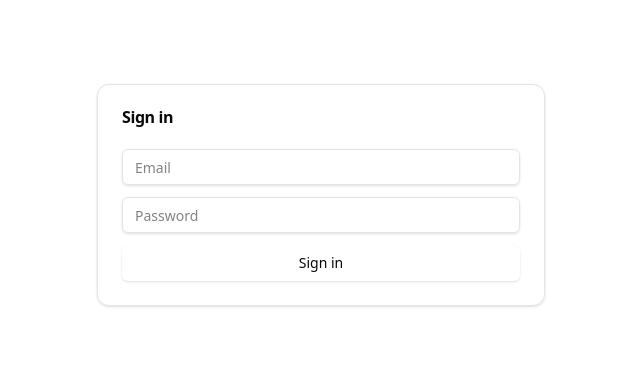
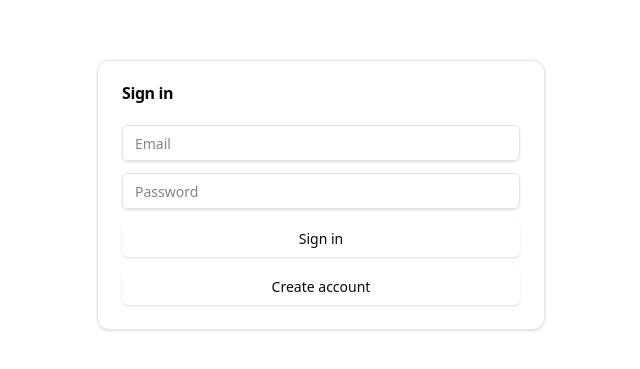
Before and after one commit to alfredulu/enterprise-admin-ui, a React (Vite) app: page /login in a window 1280 px wide. Shown: the part 205-574 px from the top of the page, without its empty margins (319-959 px from the left). Built offline with nearby package versions, Linux system fonts and the light colour scheme; no server answers.

Commit message:
feat(auth): add Supabase authentication flow and improve login UI

```diff
--- a/src/app/App.tsx
+++ b/src/app/App.tsx
@@ -7,17 +7,16 @@ import TicketsPage from "@/pages/TicketsPage";
 import TicketDetailsPage from "@/pages/TicketDetailsPage";
 import SettingsPage from "@/pages/SettingsPage";
 import ProtectedRoute from "@/app/ProtectedRoute";
+import { useSession } from "@/features/auth/useSession";
 
 export default function App() {
-  // TEMP: will replace with Supabase session
-
-  const isAuthed = false;
+  const { isAuthed, loading } = useSession();
 
   return (
     <Routes>
       <Route path="/login" element={<LoginPage />} />
 
-      <Route element={<ProtectedRoute isAuthed={isAuthed} />}>
+      <Route element={<ProtectedRoute isAuthed={isAuthed} loading={loading} />}>
         <Route element={<AppLayout />}>
           <Route path="/" element={<Navigate to="/dashboard" replace />} />
           <Route path="/dashboard" element={<DashboardPage />} />
--- a/src/app/ProtectedRoute.tsx
+++ b/src/app/ProtectedRoute.tsx
@@ -2,10 +2,19 @@ import { Navigate, Outlet, useLocation } from "react-router-dom";
 
 type Props = {
   isAuthed: boolean;
+  loading?: boolean;
 };
 
-export default function ProtectedRoute({ isAuthed }: Props) {
+export default function ProtectedRoute({ isAuthed, loading }: Props) {
   const location = useLocation();
+
+  if (loading) {
+    return (
+      <div className="min-h-screen grid place-items-center text-sm text-muted-foreground">
+        Checking session…
+      </div>
+    );
+  }
 
   if (!isAuthed) {
     return <Navigate to="/login" replace state={{ from: location.pathname }} />;
--- /dev/null
+++ b/src/features/auth/useSession.ts
@@ -0,0 +1,31 @@
+import { useEffect, useState } from "react";
+import type { Session } from "@supabase/supabase-js";
+import { supabase } from "@/lib/supabase";
+
+export function useSession() {
+  const [session, setSession] = useState<Session | null>(null);
+  const [loading, setLoading] = useState(true);
+
+  useEffect(() => {
+    let mounted = true;
+
+    supabase.auth.getSession().then(({ data }) => {
+      if (!mounted) return;
+      setSession(data.session ?? null);
+      setLoading(false);
+    });
+
+    const { data: sub } = supabase.auth.onAuthStateChange((_event, next) => {
+      if (!mounted) return;
+      setSession(next);
+      setLoading(false);
+    });
+
+    return () => {
+      mounted = false;
+      sub.subscription.unsubscribe();
+    };
+  }, []);
+
+  return { session, loading, isAuthed: !!session };
+}
--- /dev/null
+++ b/src/lib/supabase.ts
@@ -0,0 +1,14 @@
+import { createClient } from "@supabase/supabase-js";
+
+const supabaseUrl = import.meta.env.VITE_SUPABASE_URL as string | undefined;
+const supabaseAnonKey = import.meta.env.VITE_SUPABASE_ANON_KEY as
+  | string
+  | undefined;
+
+if (!supabaseUrl || !supabaseAnonKey) {
+  throw new Error(
+    "Missing Supabase env vars: VITE_SUPABASE_URL / VITE_SUPABASE_ANON_KEY"
+  );
+}
+
+export const supabase = createClient(supabaseUrl, supabaseAnonKey);
--- a/src/pages/LoginPage.tsx
+++ b/src/pages/LoginPage.tsx
@@ -1,18 +1,103 @@
+import { useState } from "react";
+import { useLocation, useNavigate } from "react-router-dom";
+import { supabase } from "@/lib/supabase";
 import { Card, CardContent, CardHeader, CardTitle } from "@/components/ui/card";
 import { Input } from "@/components/ui/input";
 import { Button } from "@/components/ui/button";
 
+type LocationState = { from?: string } | null;
+
 export default function LoginPage() {
+  const navigate = useNavigate();
+  const location = useLocation();
+  const state = location.state as LocationState;
+
+  const [email, setEmail] = useState("");
+  const [password, setPassword] = useState("");
+
+  const [loading, setLoading] = useState(false);
+  const [error, setError] = useState<string | null>(null);
+
+  async function onSignIn(e: React.FormEvent) {
+    e.preventDefault();
+    setError(null);
+    setLoading(true);
+
+    const { error } = await supabase.auth.signInWithPassword({
+      email,
+      password,
+    });
+
+    setLoading(false);
+
+    if (error) {
+      setError(error.message);
+      return;
+    }
+
+    navigate(state?.from ?? "/dashboard", { replace: true });
+  }
+
+  async function onSignUp() {
+    setError(null);
+    setLoading(true);
+
+    const { error } = await supabase.auth.signUp({ email, password });
+
+    setLoading(false);
+
+    if (error) {
+      setError(error.message);
+      return;
+    }
+
+    setError(
+      "Account created. Check your email (if confirmations are enabled)."
+    );
+  }
+
   return (
-    <div className="grid min-h-screen place-items-center bg-muted/30 p-4">
+    <div className="grid min-h-screen place-items-center bg-muted p-6">
       <Card className="w-full max-w-md">
         <CardHeader>
           <CardTitle>Sign in</CardTitle>
         </CardHeader>
         <CardContent className="space-y-3">
-          <Input placeholder="Email" type="email" />
-          <Input placeholder="Password" type="password" />
-          <Button className="w-full">Sign in</Button>
+          <form className="space-y-3" onSubmit={onSignIn}>
+            <Input
+              placeholder="Email"
+              type="email"
+              value={email}
+              onChange={(e) => setEmail(e.target.value)}
+              autoComplete="email"
+              required
+            />
+            <Input
+              placeholder="Password"
+              type="password"
+              value={password}
+              onChange={(e) => setPassword(e.target.value)}
+              autoComplete="current-password"
+              required
+            />
+
+            {error ? (
+              <div className="text-sm text-destructive">{error}</div>
+            ) : null}
+
+            <Button className="w-full" disabled={loading} type="submit">
+              {loading ? "Signing in…" : "Sign in"}
+            </Button>
+          </form>
+
+          <Button
+            className="w-full"
+            variant="secondary"
+            disabled={loading}
+            onClick={onSignUp}
+          >
+            Create account
+          </Button>
         </CardContent>
       </Card>
     </div>
```
